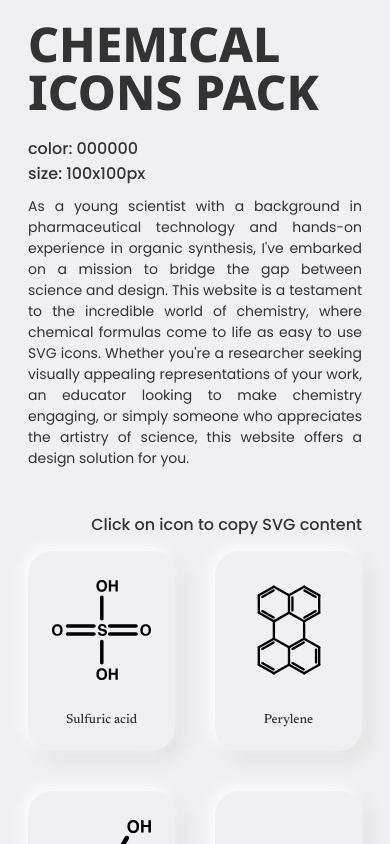
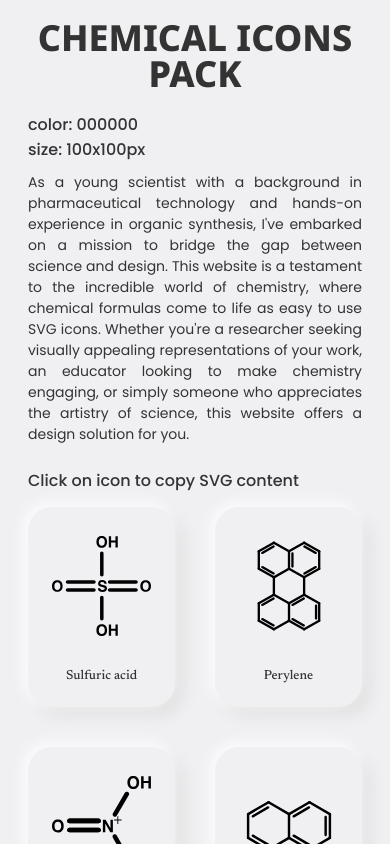
Before and after one commit to ojogal/Chemicons, a Nuxt app: page / in a window 390 px wide. Shown: the top 844 px of the page. Built offline with nearby package versions, Linux system fonts and the light colour scheme.

Commit message:
Responsive design refactored

```diff
--- a/pages/index.vue
+++ b/pages/index.vue
@@ -76,10 +76,12 @@ export default {
 </template>
 
 <style scoped lang="scss">
+
 h1 {
   font-family: 'Noto Sans', sans-serif;
   font-size: 48px;
 }
+
 .head-text {
   gap: 20px;
   display: flex;
@@ -88,10 +90,17 @@ h1 {
   @media (max-width: 867px) {
     flex-direction: column;
   }
+
   h1 {
     margin: 0;
     line-height: 1;
+
+    @media (max-width: 608px) {
+      font-size: 36px;
+      text-align: center;
+    }
   }
+
   .icon-details {
     margin-top: auto;
 
@@ -101,13 +110,21 @@ h1 {
     }
   }
 }
+
 .content {
   display: flex;
   gap: 20px;
   min-height: 100vh;
-  @media (max-width: 1440px) {
+
+  @media (max-width: 1526px) {
     flex-direction: column;
+    gap: 0;
   }
+
+  @media (max-width: 680px) {
+    gap: 20px;
+  }
+
   .icon-card {
     display: flex;
     flex-direction: column;
@@ -121,9 +138,11 @@ h1 {
     background: #F0F0F3;
     box-shadow: -3px -3px 16px 0px #FFF, 8px 8px 16px 0px #DEDEDE;
     text-align: center;
+
     @media (max-width: 1240px) {
       width: 100%;
     }
+
     p {
       font-family: Newsreader;
       font-size: 13px;
@@ -131,28 +150,57 @@ h1 {
       margin: 0 0 25px 0;
     }
   }
+
   .load-more-wrapper {
     display: flex;
     justify-content: center;
+
     button {
       border: none;
       background: none;
       font-weight: 500;
       cursor: pointer;
       font-size: 16px;
+      color: #333333 !important;
     }
   }
+
   .info-paragraph {
     line-height: 0;
     margin-top: 20px;
     margin-bottom: 10px;
     display: flex;
 
+    @media (max-width: 1526px) {
+      margin-top: 0;
+    }
+
     p {
       font-weight: 500;
       margin-left: auto;
+
+      @media (max-width: 1526px) {
+        margin-right: 45px;
+      }
+
+      @media (max-width: 1380px) {
+        margin-right: 35px;
+      }
+
+      @media (max-width: 1280px) {
+        margin-right: 25px;
+      }
+
+      @media (max-width: 1240px) {
+        margin-right: 0;
+      }
+
+      @media (max-width: 680px) {
+        margin-left: 0;
+      }
     }
   }
+
   .icons-section {
     margin-bottom: 60px !important;
     display: grid;
@@ -160,28 +208,34 @@ h1 {
     gap: 40px;
     margin: 0 auto;
     width: 100%;
+
     @media (max-width: 924px) {
       // gap: 20px;
       grid-template-columns: repeat(3, 1fr);
     }
+
     @media (max-width: 546px) {
       grid-template-columns: repeat(2, 1fr);
     }
   }
+
   .paragraph-text-wrapper {
     p {
       max-width: 250px;
       margin: 0;
       text-align: justify;
       font-size: 14px;
-      @media (max-width: 1440px) {
+
+      @media (max-width: 1526px) {
         max-width: 550px
       }
     }
   }
+
   .copied-card {
     width: 100%;
     height: 100%;
+
     p {
       font-size: 18px;
     }
```
